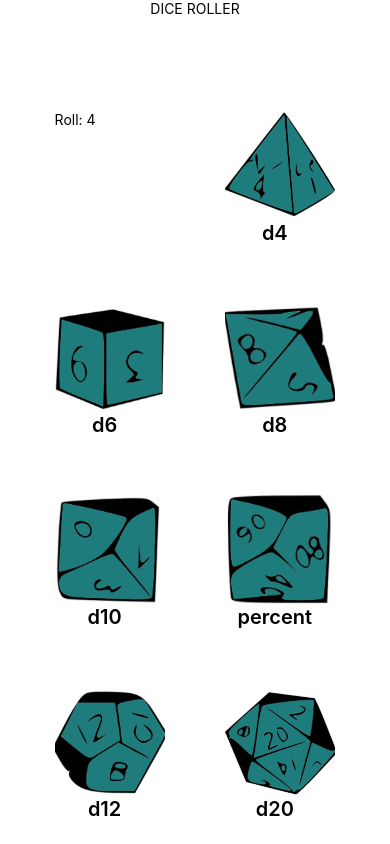
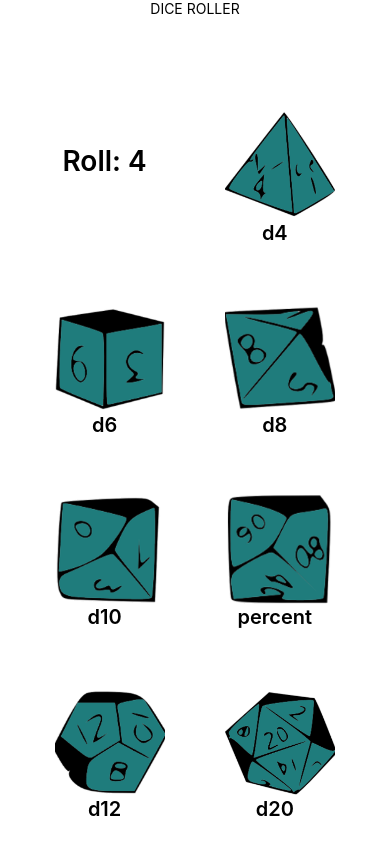
Before and after one commit to austintestut/diceroller, a React Native app: screen / in a window 390 px wide. Both pictures are taken after a click on the element 279 px from the left and 165 px from the top of the page. Built offline with nearby package versions, Linux system fonts and the light colour scheme.

Commit message:
styled roll text to be bigger

```diff
--- a/Dice.js
+++ b/Dice.js
@@ -12,7 +12,7 @@ const Dice = ({ roll, rolled, count }) => {
   return (
     <View style={styles.container}>
       <View style={styles.rollCount}>
-        {rolled && <Text>Roll: {count}</Text>}
+        {rolled && <Text style={styles.rollText}>Roll: {count}</Text>}
       </View>
       <Die roll={roll} num={4} name={"d4"} />
       <Die roll={roll} num={6} name={"d6"} />
@@ -43,6 +43,11 @@ const styles = StyleSheet.create({
     height: 100,
     width: 100,
   },
+  rollText: {
+    fontWeight: "600",
+    fontSize: 28,
+    margin: "auto",
+  }
 });
 
 export default Dice;
```
